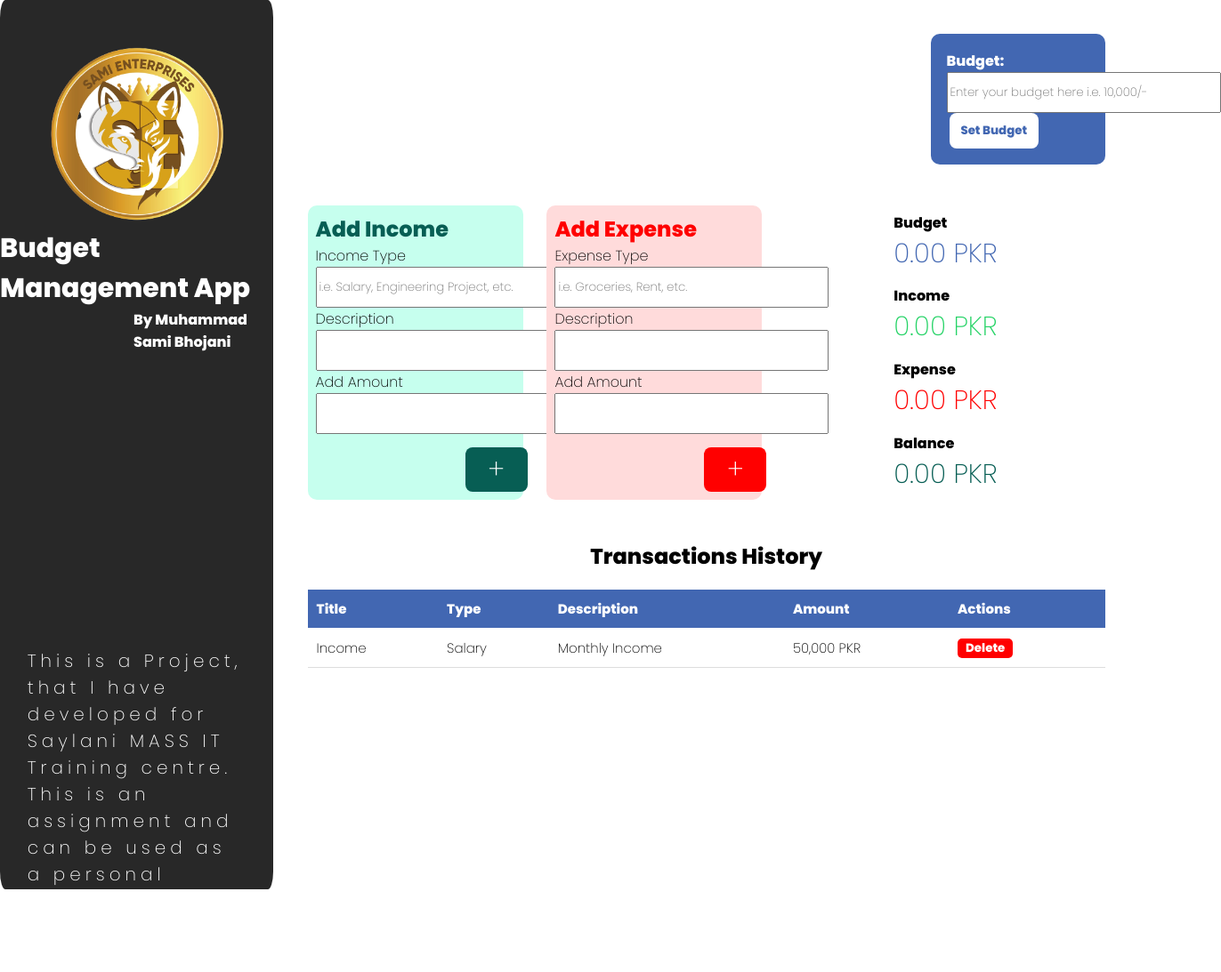
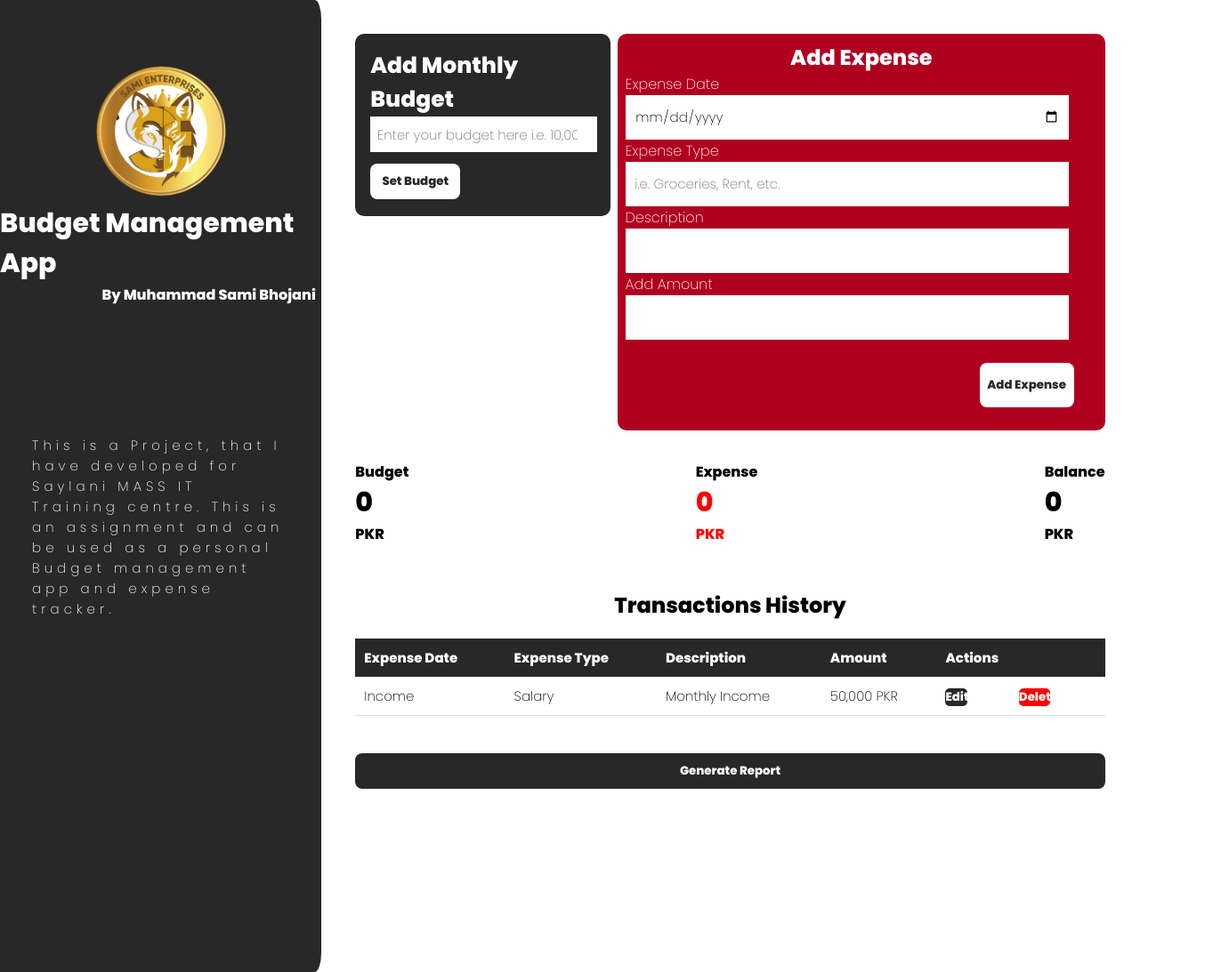
Before and after one commit to samibhojani/budgetApp, a plain HTML site: page index.html in a window 1280 px wide. Shown: the whole page at 89% size, 1372 px wide, since content can reach past the window. Drawn offline with Linux system fonts and the light colour scheme.

Commit message:
modified the design as per assignment document requirements
Also added how to add budget with js

```diff
--- a/css/style.css
+++ b/css/style.css
@@ -1,6 +1,7 @@
 * {
     font-family: 'Poppins', sans-serif;
-    margin: 0%;
+    margin: 0;
+    padding: 0;
 }
 
 .mainContainer {
@@ -14,16 +15,16 @@
 
 .left {
     width: 30%;
-    height: 1000px;
+    height: 100%;
     background-color: #282828;
-    color: white;
+    color: #fff;
     display: flex;
     flex-direction: column;
     align-items: center;
-    border-radius: 2%;
+    border-radius: 0 2% 2% 0;
 }
 .logo {
-    margin-top: 50px;
+    margin-top: 20%;
     cursor: pointer;
 }
 .intro {
@@ -37,88 +38,80 @@
 }
 
 .intro h4 {
-    margin-left: 150px;
+    margin-left: 30%;
 }
 
 .intro p {
-    font-size: 20px;
+    font-size: 15px;
     padding: 10%;
     letter-spacing: 5px;
-    margin-top: 300px;
+    margin-top: 30%;
+    margin-bottom: 100%;
 }
 .right {
     width: 70%;
-    background-color: #fff;
     margin: 3%;
     display: flex;
     flex-direction: column;
     gap: 5%;
 }
 
-.right input {
-    width: 300px;
-    height: 40px;
+.budgetAndIncomeWrapper {
+    display: flex;
+    width: 100%;
+    justify-content: space-between;
 }
 
+.budgetAndIncomeWrapper input {
+    width: 90%;
+    height: auto;
+    border: none;
+}
+
+
 .budgetSection {
-    margin-left: 700px;
-    background-color: #4267B2;
+    background-color: #282828;
     border-radius: 10px;
+    width: 30%;
+    height: 40%;
+    display: flex;
+    flex-direction: column;
     padding: 2%;
 }
 
 .budgetSection label {
     color: #fff;
     font-weight: bold;
-    margin-right: 1%;
+    font-size: 25px;
+    text-align: left;
+}
+
+.budgetSection input {
+    display: block;
+    width: 95%;
+    height: 40px;
+    border: none;
+    font-size: 15px;
+    padding: 0 3%;
 }
 
 .budgetSection button {
-    width: 100px;
+    width: 40%;
     height: 40px;
-    margin-left: 2%;
+    margin-top: 5%;
+    align-self: left;
     background-color: #fff;
-    color: #4267B2;
+    color: #282828;
     font-weight: bold;
     border: none;
     border-radius: 8px;
     cursor: pointer;
 }
 
-.incExpWrapper {
-    display: flex;
-    width: 100%;
-    justify-content: space-between;
-}
-
-.incomeSection {
-    width: 25%;
-    background-color: #c6ffee;
-    border-radius: 10px;
-    padding: 1%;
-    display: flex;
-    flex-direction: column;
-}
-
-.incomeSection h2 {
-    color: #075E54;
-}
-
-.incomeSection button {
-    width: 70px;
-    height: 50px;
-    margin-top: 15px;
-    margin-left: 75%;
-    background-color: #075E54;
-    color: #fff;
-    border: none;
-    border-radius: 8px;
-    font-size: 30px;
-    cursor: pointer;
-}
 .expenseSection {
-    width: 25%;
-    background-color:  #ffdbdb;
+    width: 63%;
+    height: 100%;
+    background-color:  #B00020;
     border-radius: 10px;
     padding: 1%;
     display: flex;
@@ -126,50 +119,49 @@
 }
 
 .expenseSection h2 {
-    color: #FF0000;
+    color: #fff;
+    text-align: center;
 }
 
+.expenseSection label {
+    color: #fff;
+}
+
+.expenseSection input {
+    width: 90%;
+    height: 50px;
+    border: none;
+    font-size: 15px;
+    padding: 0 2%;
+}
 .expenseSection button {
-    width: 70px;
+    width: 20%;
     height: 50px;
+    margin-top: 5%;
     margin-left: 75%;
-    margin-top: 15px;
-    background-color: #FF0000;
-    color: white;
+    background-color: #fff;
+    color: #282828;
     border: none;
     border-radius: 8px;
-    font-size: 30px;
+    font-weight: bold;
     cursor: pointer;
 }
 
 .totalSummary {
-    width: 20%;
+    width: 100%;
     display: flex;
     flex-direction: row;
-    flex-wrap: wrap;
-    align-items: center;
-    justify-content: space-evenly;
-    margin: 0 10%;
+    justify-content: space-between;
+    gap: 20px;
 }
 
 .summaryCard p {
     font-size: 30px;
-}
-
-#setBudget {
-    color: #4267B2;
-}
-
-#totalIncome {
-    color: #25D366;
+    font-weight: bold;
 }
 
 #totalExpense {
     color: #FF0000;
-}
-
-#balanceAmount {
-    color: #075E54;
 }
 
 .transactionsHistory h2 {
@@ -184,7 +176,7 @@
 }
 
 .entryTable thead tr {
-    background-color: #4267B2;
+    background-color: #282828;
     color: #fff;
     text-align: left;
 }
@@ -198,10 +190,20 @@
     border-bottom: 1px solid #dddddd;
 }
 
-.entryTable tbody tr button {
+.entryTable tbody tr #deleteEntryBtn {
     width: 40%;
     margin-right: 15px;
     background-color: #FF0000;
+    border: none;
+    border-radius: 5px;
+    color: #fff;
+    font-weight: bold;
+}
+
+.entryTable tbody tr #editEntryBtn {
+    width: 40%;
+    margin-right: 15px;
+    background-color: #282828;
     border: none;
     border-radius: 5px;
     color: #fff;
@@ -213,10 +215,23 @@
 }
 
 .entryTable tbody tr:nth-last-of-type() {
-    border-bottom: 2px solid #4267B2;
+    border-bottom: 2px solid #282828;
 }
 
 .entryTable tbody tr.active-row {
     font-weight: bold;
     color: #4267B2;
 }
+
+#reportBtn {
+    width: 100%;
+    height: 40px;
+    margin-top: 5%;
+    align-self: left;
+    background-color: #282828;
+    color: #fff;
+    font-weight: bold;
+    border: none;
+    border-radius: 8px;
+    cursor: pointer;
+}
--- a/index.html
+++ b/index.html
@@ -17,7 +17,7 @@
     <div class="mainContainer">
         <div class="left">
             <div class="logo">
-               <a href="https://samibhojani.github.io/smit-portfolio-sami/"> <img src="./images/logo.png" alt="my-logo" height="200px" weight="500px"> </a>
+               <a href="https://samibhojani.github.io/smit-portfolio-sami/"> <img src="./images/logo.png" alt="my-logo" height="150px" weight="400px"> </a>
             </div>
             <div class="intro">
                 <h2>Budget Management App</h2>
@@ -27,29 +27,20 @@
         </div>
         <div class="right">
 
+            <div class="budgetAndIncomeWrapper">
+
                 <div class="budgetSection">
-            <label for="addBudget">Budget: </label>
-            <input type="number" name="addBudget" id="setBudget" placeholder="Enter your budget here i.e. 10,000/-">
-            <button id="addBudget">Set Budget</button>
-            </div>
-            <div class="incExpWrapper">
-
-            <div class="incomeSection">
-                <h2>Add Income</h2>
-                <label for="incomeType">Income Type</label>
-                <input type="text" name="incomeType" id="incomeType" placeholder="i.e. Salary, Engineering Project, etc.">
-
-                <label for="descriptionForIncome">Description</label>
-                <input type="text" name="description" id="descriptionForIncome">
-
-                <label for="incomeAmount">Add Amount</label>
-                <input type="text" name="amount" id="incomeAmount">
-
-                <button id="addIncome">+</button>
+                    <label for="addBudget">Add Monthly Budget </label>
+                    <input type="number" name="addBudget" id="addBudget" placeholder="Enter your budget here i.e. 10,000/-">
+                    <button id="setBudgetBtn">Set Budget</button>
                 </div>
 
             <div class="expenseSection">
                 <h2>Add Expense</h2>
+
+                <label for="expenseDate">Expense Date</label>
+                <input type="date" name="date" id="expenseDate">
+
                 <label for="expenseType">Expense Type</label>
                 <input type="text" name="expenseType" id="expenseType" placeholder="i.e. Groceries, Rent, etc.">
 
@@ -59,48 +50,38 @@
                 <label for="expenseAmount">Add Amount</label>
                 <input type="text" name="amount" id="expenseAmount">
 
-                <button id="addExpense">+</button>
+                <button id="addExpenseBtn">Add Expense</button>
             </div>
 
-
+            </div>
             <div class="totalSummary">
-
                 <div class="summaryCard">
                         <h4>Budget</h4>
-                    <p id="setBudget">0.00 PKR</p>
-                </div>
-
-                <div class="summaryCard">
-                    <h4>Income</h4>
-                    <p id="totalIncome">0.00 PKR</p>
+                        <p id="displayBudget">0 </p> <span><strong> PKR</strong></span>
                     </div>
 
                 <div class="summaryCard">
                         <h4>Expense</h4>
-                    <p id="totalExpense">0.00 PKR</p>
+                        <p id="totalExpense">0</p> <span style="color: #FF0000;"><strong> PKR</strong></span>
                     </div>
 
                     <div class="summaryCard">
                         <h4>Balance</h4>
-                    <p id="balanceAmount">0.00 PKR</p>
+                        <p id="balanceAmount">0</p>  <span><strong> PKR</strong></span>
                     </div>
 
                 </div>
-
-
-            </div>
-
 
             <div class="transactionsHistory">
                 <h2>Transactions History</h2>
                 <table class="entryTable">
                     <thead>
                         <tr>
-                            <th>Title</th>
-                            <th>Type</th>
+                            <th>Expense Date</th>
+                            <th>Expense Type</th>
                             <th>Description</th>
                             <th>Amount</th>
-                            <th>Actions</th>
+                            <th colspan="2">Actions</th>
                         </tr>
                     </thead>
                     <tbody>
@@ -109,10 +90,15 @@
                             <td>Salary</td>
                             <td>Monthly Income</td>
                             <td>50,000 PKR</td>
-                            <td><button id="deleteEntry">Delete</button></td>
+
+                            <td><button id="editEntryBtn">Edit</button></td>
+                            <td><button id="deleteEntryBtn">Delete</button></td>
+
                         </tr>
                     </tbody>
                 </table>
+
+                <button id="reportBtn">Generate Report</button>
             </div>
         </div>
     </div>
--- a/js/app.js
+++ b/js/app.js
@@ -0,0 +1,6 @@
+function getBudget() {
+    const addBudget = document.getElementById("addBudget").value;
+    document.getElementById("displayBudget").innerHTML = addBudget;
+}
+
+document.getElementById("setBudgetBtn").onclick = getBudget
```
Also changed, not shown: 1 other file. Lines whose indentation alone changed are shown as unchanged.
